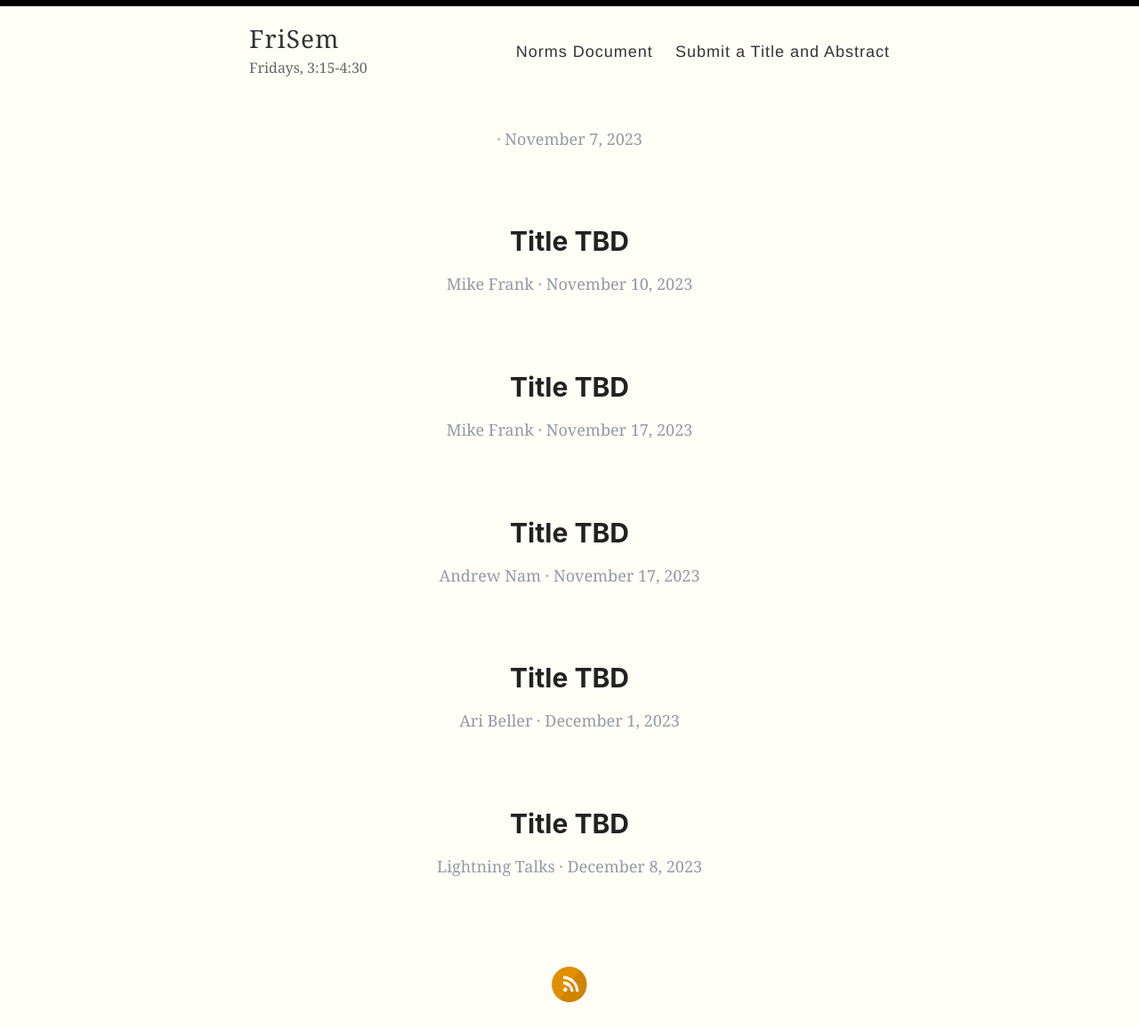
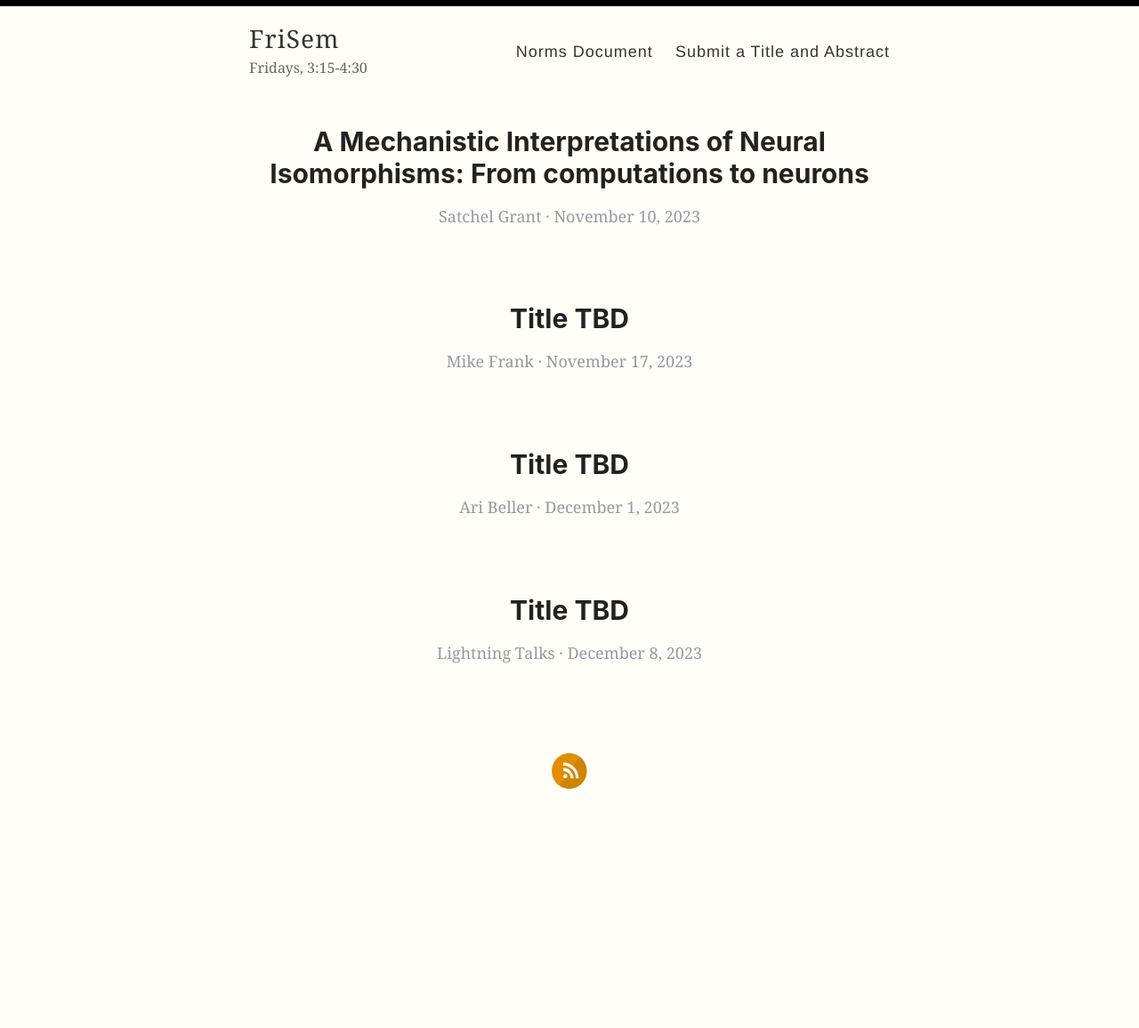
Before and after one commit to frisem/frisem.github.io, a Jekyll site: the page built from index.html, in a window 1280 px wide. Shown: the whole page at 89% size. Built offline with Jekyll 4.4.1, drawn with Linux system fonts in a browser that asks for light colours; the list of posts is cut into pages by our own code; after the commit the page ends 916 px from its top, so only the background shows below that.

Commit message:
removed more superfluity

```diff
--- a/_posts/2023-11-17-andrew-nam.md
+++ /dev/null
@@ -1,7 +0,0 @@
----
-layout: post
-title: Title TBD
-speaker: Andrew Nam
----
-
-Abstract to come.
```
Also changed, not shown: _posts/2023-11-10-mike-frank.md (deleted, +0 -7 lines), _posts/2023-11-10-satchel-grant.md (+1 -1 lines).
